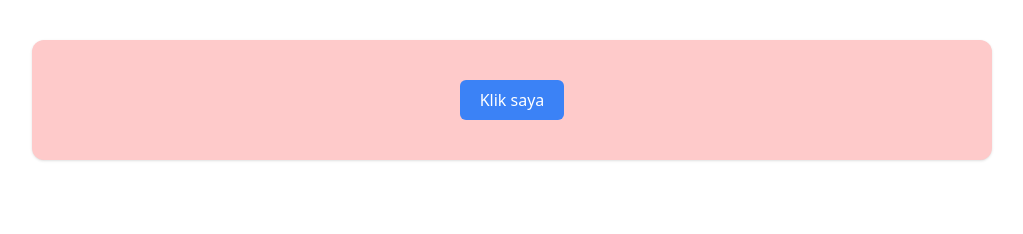
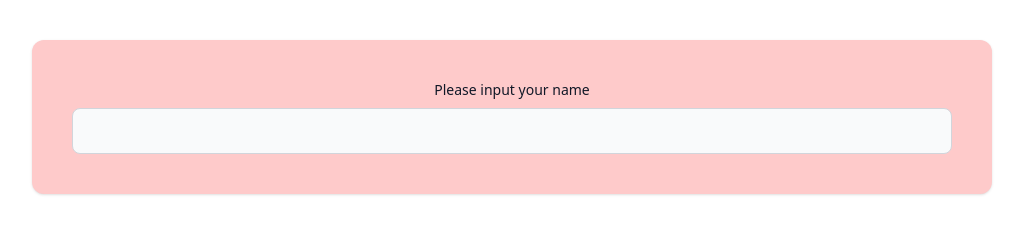
Before and after one commit to anggayudap/alphine-tailwind-kickoff, a plain HTML site: page event.html in a window 1280 px wide. Shown: the whole page, without its empty margins (128-1151 px from the left). Drawn offline with nearby package versions, Linux system fonts and the light colour scheme.

Commit message:
alpine event: keyboard event

```diff
--- a/event.html
+++ b/event.html
@@ -14,21 +14,13 @@
   <div x-data="{pesan: 'Hello Baraya!'}"
     class="container mx-auto w-3/4 text-center mt-10 bg-red-200 p-10 rounded-xl shadow">
 
-    <!-- <button @click="console.dir($event.target.classList.add('bg-red-500'))" id="btn-std" data-pesan="pesan dari btn-std"
-    class="py-2 px-5  text-white rounded-md bg-blue-500">Klik</button> -->
+    <label for="nama" class="text-sm font-medium text-gray-900 block mb-2">Please input your name</label>
+    <input type="text" @keyup.enter="alert('kamu pencet enter yak?')"
+    class="bg-gray-50 border border-gray-300 text-gray-900 rounded-lg focus:ring-blue-500 focus:border-blue-500 block w-full p-2.5">
+    <!-- see full reference here : https://alpinejs.dev/directives/on#keyboard-events -->
+  </div>
 
 
-    <button @click="ubahWarna" id="btn-std" data-pesan="pesan dari btn-std"
-    class="py-2 px-5  text-white rounded-md bg-blue-500">Klik saya</button>
-
-
-  </div>
-
-  <script>
-    function ubahWarna(e) {
-      e.target.classList.add('bg-red-500');
-    }
-  </script>
 
   <!-- lanjutin lg nanti : https://youtu.be/Abl7a47VJVM?t=2587 -->
 </body>
```
